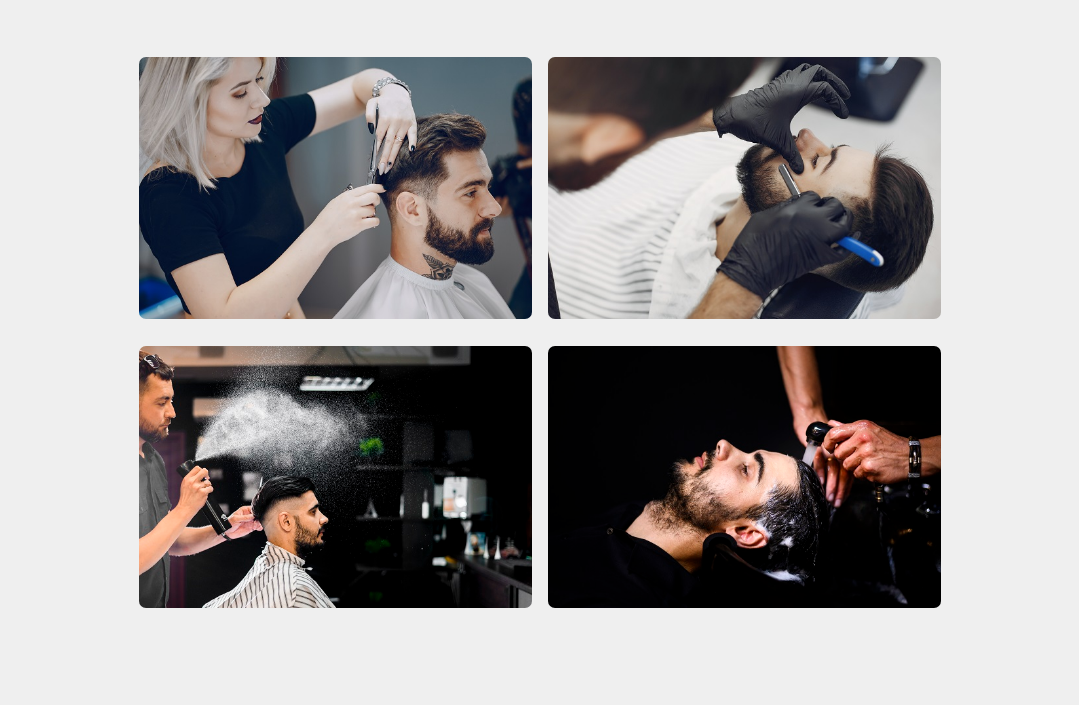
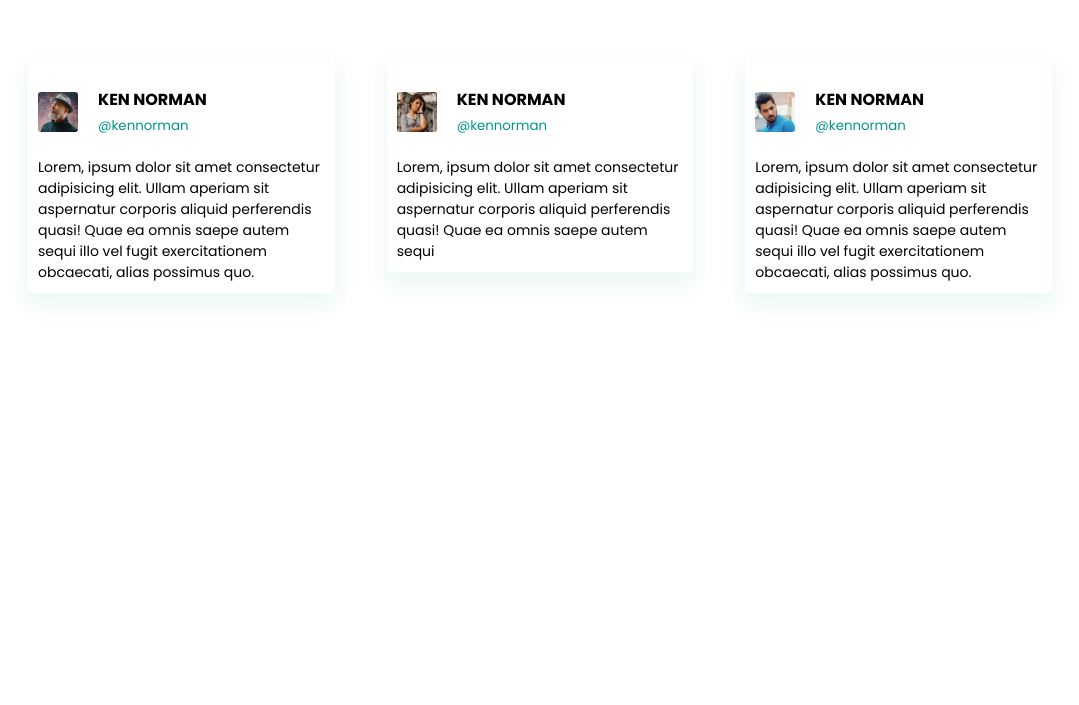
Before and after one commit to vrushabhkunturwar/Project_Practice, a plain HTML site: page Barber/index.html in a window 1280 px wide. Shown: the part 188-893 px from the top of the page, without its empty margins (100-1179 px from the left). After the commit the page ends 800 px from the top, so only its background shows below. Drawn offline with Linux system fonts and the light colour scheme.

Commit message:
Testimonial section

```diff
--- a/Barber/index.html
+++ b/Barber/index.html
@@ -99,7 +99,7 @@
 
 
      <!-- Service  -->
-      <section id="service">
+      <!-- <section id="service">
         <div class="title-text">
             <p>SERVICE</p>
             <h1>We Provide Better</h1>
@@ -144,8 +144,53 @@
                 </div>
             </div>
         </div>
-      </section>
+      </section> -->
 
+
+    <!-- Testimonial  -->
+
+    <section id="testimonial">
+        <div class="title-text">
+            <p>Testimonial</p>
+            <h1>What Our Clients Says</h1>
+        </div>
+
+
+        <div class="testimonial-row">
+            <div class="testimonial-col">
+                <div class="user">
+                    <img src="Barber_Shop_img/img-1.jpg" alt="">
+                    <div class="user-info">
+                        <h4>KEN NORMAN</h4>
+                        <small>@kennorman</small>
+                    </div>
+                </div>
+                <p>Lorem, ipsum dolor sit amet consectetur adipisicing elit. Ullam aperiam sit aspernatur corporis aliquid perferendis quasi! Quae ea omnis saepe autem sequi illo vel fugit exercitationem obcaecati, alias possimus quo.</p>
+
+            </div>
+            <div class="testimonial-col">
+                <div class="user">
+                    <img src="Barber_Shop_img/img-2.jpg" alt="">
+                    <div class="user-info">
+                        <h4>KEN NORMAN</h4>
+                        <small>@kennorman</small>
+                    </div>
+                </div>
+                <p>Lorem, ipsum dolor sit amet consectetur adipisicing elit. Ullam aperiam sit aspernatur corporis aliquid perferendis quasi! Quae ea omnis saepe autem sequi</p>
+            </div>
+            <div class="testimonial-col">
+                <div class="user">
+                    <img src="Barber_Shop_img/img-3.jpg" alt="">
+                    <div class="user-info">
+                        <h4>KEN NORMAN</h4>
+                        <small>@kennorman</small>
+                    </div>
+                </div>
+                <p>Lorem, ipsum dolor sit amet consectetur adipisicing elit. Ullam aperiam sit aspernatur corporis aliquid perferendis quasi! Quae ea omnis saepe autem sequi illo vel fugit exercitationem obcaecati, alias possimus quo.</p>
+            </div>
+        </div>
+
+    </section>
      <!-- Javascript  -->
      <script src="script.js"></script>
   </body>
--- a/Barber/style.css
+++ b/Barber/style.css
@@ -257,6 +257,52 @@ hr{
 
 }
 
+/* Testimonials  */
+
+#testimonial {
+    width: 100%;
+    padding: 70px 0;
+}
+.testimonial-row{
+    width: 80%;
+    margin: auto;
+    display: flex;
+    justify-content: space-between;
+    align-items: flex-start;
+    flex-wrap: wrap;
+
+}
+.testimonial-col{
+    flex-basis: 28%;
+    padding: 10px;
+    margin-bottom: 30px;
+    border-radius: 5px;
+    box-shadow: 0 10px 20px 3px #00968814;
+    cursor: pointer;
+    transition: 0.5s;
+}
+.testimonial-col p{
+    font-size: 14px;
+}
+.user{
+    display: flex;
+    align-items: center;
+    margin: 20px 0;
+}
+.user img {
+    width: 40px;
+    margin-right: 20px;
+    border-radius: 3px;
+}
+.user small{
+    color: #009688;
+
+}
+.testimonial-col:hover{
+    transform: translateY(-7px);
+}
+
+
 
 
 /* Media  */
@@ -295,5 +341,8 @@ hr{
     .single-service:hover .service-desc{
         bottom: 35% !important;
     }
+    .testimonial-col{
+        flex-basis: 100%;
+    }
 
 }
```
